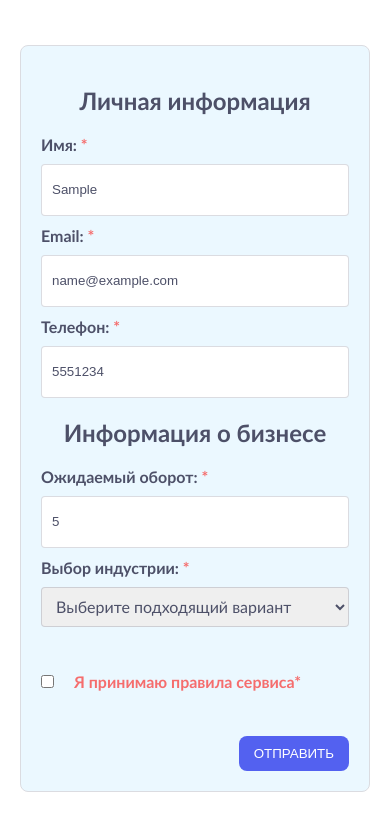
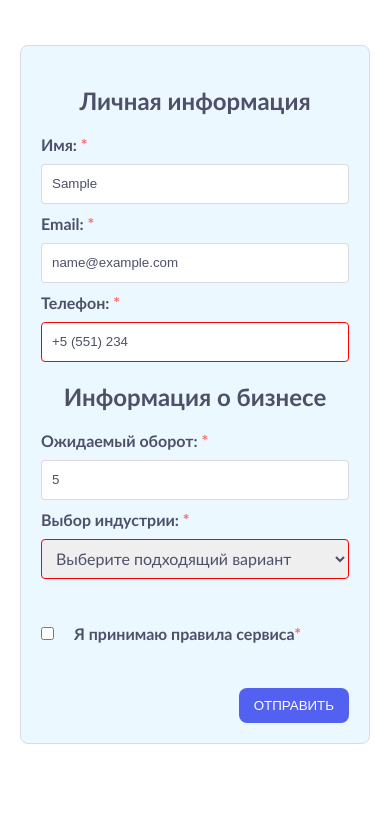
Before and after one commit to Ann-Fox/test-growmedia, a plain HTML site: page index.html in a window 390 px wide. Both pictures are taken after typing "Sample", "name@example.com", "5551234", "5" into the empty fields and a click on the button "ОТПРАВИТЬ". Drawn offline with Linux system fonts and the light colour scheme.

Commit message:
feat: add validate phone, mask

```diff
--- a/index.html
+++ b/index.html
@@ -12,6 +12,9 @@
     <main class="main">
         <div class="container">
             <form action="" class="js-form">
+                <div class="modal js-modal">
+                    <h1>Спасибо! Ваша заявка принята</h1>
+                </div>
                 <div class="form__sections">
                     <section>
                         <h2 class="form__title">Личная информация</h2>
@@ -19,14 +22,14 @@
                             <div class="form__group">
                                 <label for="username">Имя: <span title="required">*</span>
                                 </label>
-                                <input type="text" name="username" class="input js-input"/>
+                                <input type="text" name="username" class="input js-input" />
 
                                 <p class="error-text" name="length">Поле не должно быть пустым</p>
                             </div>
                             <div class="form__group">
                                 <label for="email">Email: <span title="required">*</span>
                                 </label>
-                                <input type="email" name="email" class="input js-input js-input-email"/>
+                                <input type="email" name="email" class="input js-input js-input-email" />
 
                                 <p class="error-text" name="length">Поле не должно быть пустым</p>
                                 <p class="error-text" name="emailError">Email должен содержать знак “@”</p>
@@ -35,9 +38,10 @@
                             <div class="form__group">
                                 <label for="usertel">Телефон: <span title="required">*</span>
                                 </label>
-                                <input type="tel" name="usertel" class="input js-input js-input-phone"/>
+                                <input value="" type="tel" name="usertel" class="input js-input js-input-phone tel" />
 
                                 <p class="error-text" name="length">Поле не должно быть пустым</p>
+                                <p class="error-text" name="mask">Введите номер телефона полностью</p>
                             </div>
                         </div>
                     </section>
@@ -47,7 +51,7 @@
                             <div class="form__group">
                                 <label for="expected-turnover">Ожидаемый оборот: <span title="required">*</span>
                                 </label>
-                                <input type="number" name="expected-turnover" class="input js-input"/>
+                                <input type="number" name="expected-turnover" class="input js-input js-input-number" />
 
                                 <p class="error-text" name="length">Поле не должно быть пустым</p>
 
@@ -55,7 +59,7 @@
                             <div class="form__group select">
                                 <label for="industry">Выбор индустрии: <span title="required">*</span>
                                 </label>
-                                <select name="industry" class="input js-input-select">
+                                <select name="industry" class="input js-input js-input-select">
                                     <option value="">Выберите подходящий вариант</option>
                                     <option value="industry-one">Индустрия 1</option>
                                     <option value="industry-two">Индустрия 2</option>
@@ -63,7 +67,7 @@
                                 </select>
                             </div>
                             <div class="form__checkbox">
-                                <input type="checkbox" class="checkbox__input js-input-checkbox " id="rule_check"/>
+                                <input type="checkbox" class="checkbox__input js-input-checkbox " id="rule_check" />
                                 <label for="rule_check" class="checkbox__lable js-checkbox-lable">Я принимаю правила
                                     сервиса<span title="required">*</span>
                                 </label>
@@ -76,12 +80,8 @@
                     <button type="submit">отправить</button>
                 </div>
             </form>
-
         </div>
     </main>
-    <div id="modal">
-        <h1>Спасибо! Ваша заявка принята</h1>
-    </div>
     <script src="script.js"></script>
 </body>
 
--- a/script.js
+++ b/script.js
@@ -2,19 +2,34 @@ let form = document.querySelector('.js-form'),
   formInputs = document.querySelectorAll('.js-input'),
   inputEmail = document.querySelector('.js-input-email'),
   inputPhone = document.querySelector('.js-input-phone'),
-  select = document.querySelector('.js-input-select'),
+  inputNumber = document.querySelector('.js-input-number'),
   inputCheckbox = document.querySelector('.js-input-checkbox'),
-  lableCheckbox = document.querySelector('.js-checkbox-lable')
+  lableCheckbox = document.querySelector('.js-checkbox-lable'),
+  modalView = document.querySelector('.js-modal')
 
-function validateEmail(email) {
+
+  function validateEmail(email) {
   let re = /^(([^<>()\[\]\\.,;:\s@"]+(\.[^<>()\[\]\\.,;:\s@"]+)*)|(".+"))@((\[[0-9]{1,3}\.[0-9]{1,3}\.[0-9]{1,3}\.[0-9]{1,3}\])|(([a-zA-Z\-0-9]+\.)+[a-zA-Z]{2,}))$/;
   return re.test(String(email).toLowerCase());
 }
 
-form.onsubmit = function () {
-  console.log('works');
+function validatePhone(phone){
+  let regex = /^(\+7)?[\s]?\(?[0-9]{3}\)?[\s]?[0-9]{3}[\s]?[0-9]{4}$/;
+  return regex.test(phone);
+ }
+
+ function validateNumber(number){
+  let regex = /^(0|-?[1-9]\d*)(\.[0-9]{1,2})?$/;
+  return regex.test(number);
+ }
+
+form.onsubmit = function (event) {
+  event.preventDefault();
+
   let emailVal = inputEmail.value;
   let phoneVal = inputPhone.value;
+  let numberVal = inputNumber.value;
+
   emptyInputs = Array.from(formInputs).filter(input => input.value === '')
 
   //Проверка на пустое поле
@@ -22,19 +37,14 @@ form.onsubmit = function () {
     if ((input.value === '')) {
       console.log('err');
       input.classList.add('error');
-      input.parentElement.children.namedItem('length').style.display = 'block'
+      // input.parentElement.children.namedItem('length').style.display = 'block'
     } else {
       input.classList.remove('error');
-      input.parentElement.children.namedItem('length').style.display = 'none'
+      // input.parentElement.children.namedItem('length').style.display = 'none'
     }
   });
 
-  if (emptyInputs.length !== 0) {
-    console.log('inputs not filled');
-    return false;
-  }
-
-  //проверка email не полная валидация
+  //проверка email
   if (!validateEmail(emailVal)) {
     console.log('not validate email');
     inputEmail.classList.add('error');
@@ -43,12 +53,81 @@ form.onsubmit = function () {
     inputEmail.classList.remove('error');
   }
 
-  //проверка чекбокса
-  if (!inputCheckbox.checked) {
+  //проверка номера телефона
+  if (!validatePhone(phoneVal)) {
+    console.log('not validate phone');
+    inputPhone.classList.add('error');
+     return false;
+  } else {
+    inputPhone.classList.remove('error');
+  }
+
+  // проверка числа
+  // if (!validateNumber(numberVal)) {
+  //   console.log('not validate Number');
+  //   numberVal.classList.add('error');
+  //    return false;
+  // } else {
+  //   numberVal.classList.remove('error');
+  // }
+
+
+  if (emptyInputs.length !== 0) {
+    console.log('inputs not filled');
+    return false;
+  }
+
+   //проверка чекбокса
+   if (!inputCheckbox.checked) {
     console.log('checkbox not checked');
     lableCheckbox.classList.add('error');
     return false;
   } else {
     lableCheckbox.classList.remove('error');
+    modalView.classList.add('active')
   }
+  event.target.reset();
+
+  modalView.addEventListener("click", function() {
+    modalView.classList.remove('active');
+  }
+);
 }
+
+// маска для номера телефона
+window.addEventListener("DOMContentLoaded", function() {
+    [].forEach.call( document.querySelectorAll('.tel'), function(input) {
+    var keyCode;
+    function mask(event) {
+        event.keyCode && (keyCode = event.keyCode);
+        var pos = this.selectionStart;
+        if (pos < 3) event.preventDefault();
+        var matrix = "+7 (___) ___ ____",
+            i = 0,
+            def = matrix.replace(/\D/g, ""),
+            val = this.value.replace(/\D/g, ""),
+            new_value = matrix.replace(/[_\d]/g, function(a) {
+                return i < val.length ? val.charAt(i++) || def.charAt(i) : a
+            });
+        i = new_value.indexOf("_");
+        if (i != -1) {
+            i < 5 && (i = 3);
+            new_value = new_value.slice(0, i)
+        }
+        var reg = matrix.substr(0, this.value.length).replace(/_+/g,
+            function(a) {
+                return "\\d{1," + a.length + "}"
+            }).replace(/[+()]/g, "\\$&");
+        reg = new RegExp("^" + reg + "$");
+        if (!reg.test(this.value) || this.value.length < 5 || keyCode > 47 && keyCode < 58) this.value = new_value;
+        if (event.type == "blur" && this.value.length < 5)  this.value = ""
+    }
+
+    input.addEventListener("input", mask, false);
+    input.addEventListener("focus", mask, false);
+    input.addEventListener("blur", mask, false);
+    input.addEventListener("keydown", mask, false)
+
+  });
+
+});
--- a/styles.css
+++ b/styles.css
@@ -1,4 +1,5 @@
 * {
+    box-sizing: border-box;
     margin: 0;
     padding: 0;
 }
@@ -37,7 +38,9 @@ label span {
 input {
     outline: none;
 }
-
+select:focus-visible {
+    outline: none;
+}
 .input, .input-select {
     height: 40px;
     padding: 5px 10px;
@@ -56,12 +59,6 @@ form {
     padding: 20px;
     background-color: rgb(0, 161, 255, 0.08);
 }
-
-/* #checkbox {
-    width: 20px;
-    height: 20px;
-    margin: 0;
-} */
 
 button {
     border: none;
@@ -95,9 +92,6 @@ button:active {
     align-items: center;
     gap: 20px;
 }
-/* .checkbox__label {
-    user-select: none;
-} */
 
 .checkbox__lable.error {
     color: rgb(245, 109, 109);;
@@ -114,13 +108,23 @@ button:active {
     display: none;
 }
 
-#modal {
+.modal {
     display: none;
     background-color: #5361f0;
-    margin: 0 auto;
     text-align: center;
     color: #fff;
     padding: 20px;
-    /* width: 500px; */
+    width: 75%;
+    max-width: 600px;
     border-radius: 8px;
+    justify-content: center;
+    position: absolute;
+    left: 50%;
+    transform: translateX(-50%);
 }
+
+.modal.active {
+    display: flex;
+    cursor: pointer;
+    position: absolute;
+  }
```
